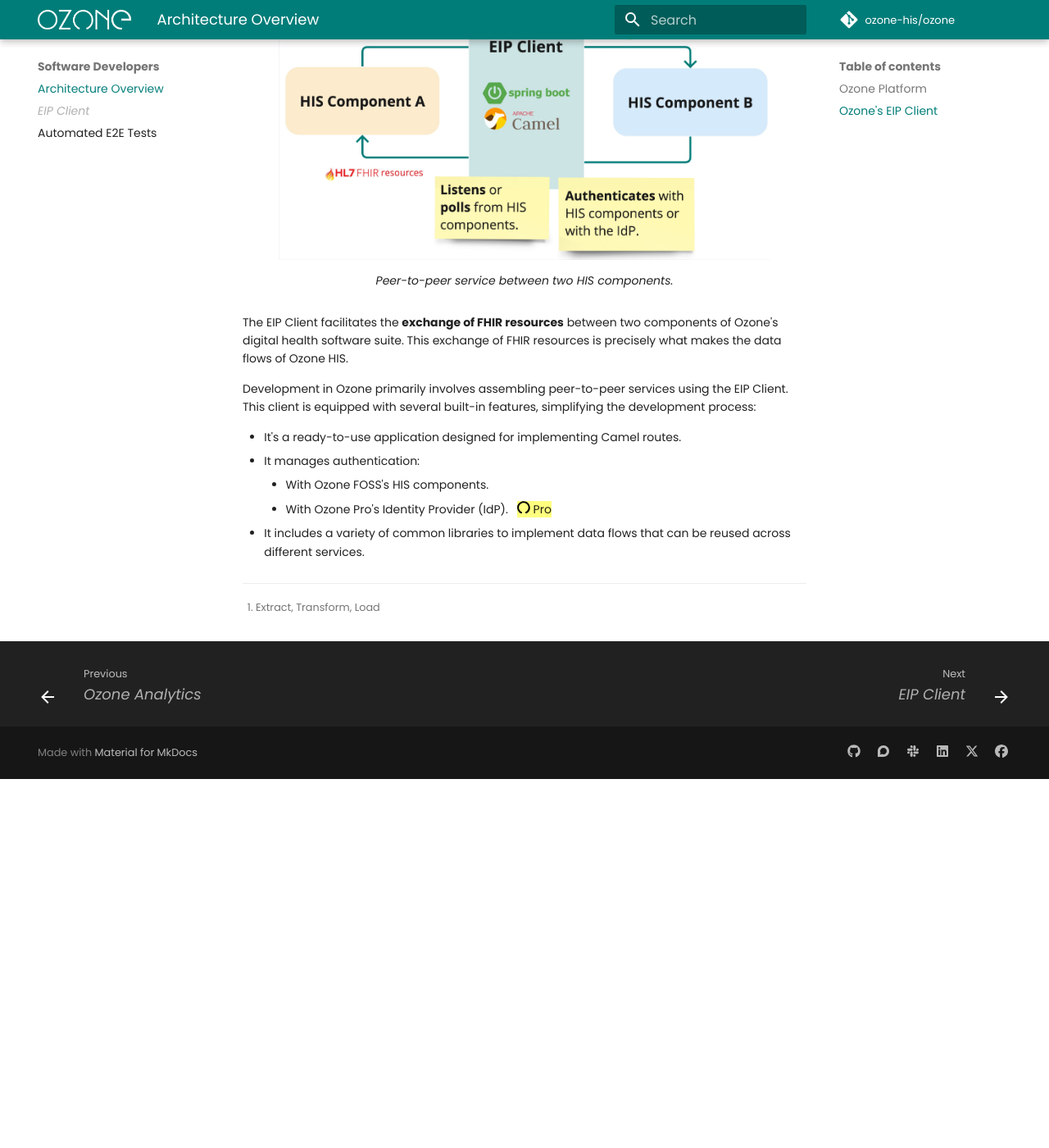
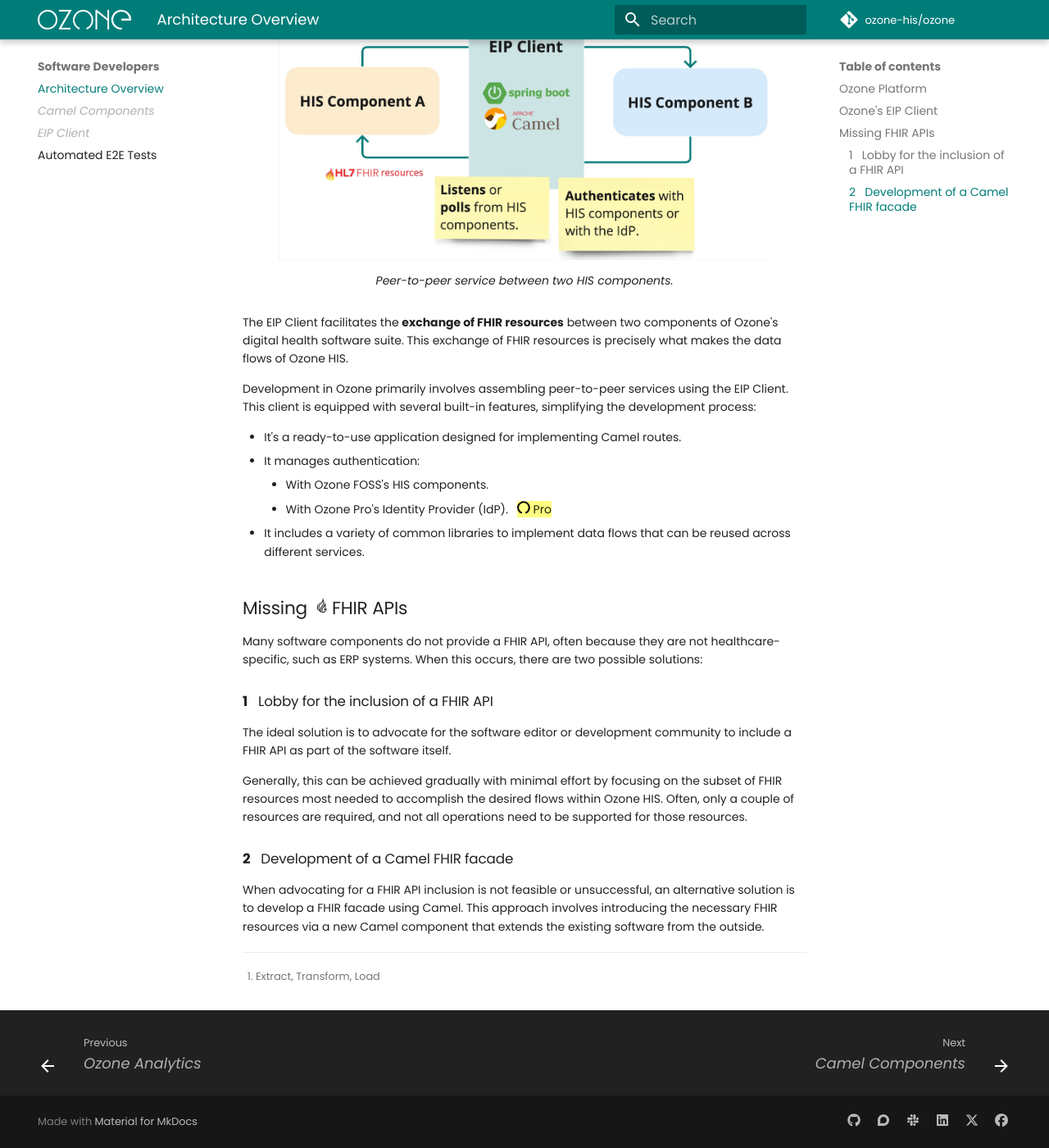
Before and after one commit to ozone-his/ozone-docs, an MkDocs documentation site: the page built from docs/devs/index.md, in a window 1280 px wide and 1400 px high, scrolled down 2016 px. Shown: the whole window at 82% size. Built offline with MkDocs 1.6.1 and Material for MkDocs 9.7.7, drawn with Linux system fonts in a browser that asks for light colours; comment, search, counter and statistics services are not loaded; before the commit the page ends 2966 px from its top, so only the background shows below that.

Commit message:
OZ-361: Missing FHIR APIs strategy and placeholder for Camel components.

```diff
--- a/docs/devs/index.md
+++ b/docs/devs/index.md
@@ -47,3 +47,17 @@
     * With Ozone Pro's Identity Provider (IdP). &nbsp;&nbsp;{==:oz: Pro==}
 
 - It includes a variety of common libraries to implement data flows that can be reused across different services.
+
+## Missing :fhir:FHIR APIs
+
+Many software components do not provide a FHIR API, often because they are not healthcare-specific, such as ERP systems. When this occurs, there are two possible solutions:
+
+### **1** &nbsp; Lobby for the inclusion of a FHIR API
+
+The ideal solution is to advocate for the software editor or development community to include a FHIR API as part of the software itself.
+
+Generally, this can be achieved gradually with minimal effort by focusing on the subset of FHIR resources most needed to accomplish the desired flows within Ozone HIS. Often, only a couple of resources are required, and not all operations need to be supported for those resources.
+
+### **2** &nbsp; Development of a Camel FHIR facade
+
+When advocating for a FHIR API inclusion is not feasible or unsuccessful, an alternative solution is to develop a FHIR facade using Camel. This approach involves introducing the necessary FHIR resources via a new Camel component that extends the existing software from the outside.
--- a/mkdocs.yml
+++ b/mkdocs.yml
@@ -19,6 +19,7 @@
     - "<span style='color:#b0b0b0;font-style:italic'>Ozone Analytics</span>": 'users/analytics.md'
   - Software Developers:
     - Architecture Overview: 'devs/index.md'
+    - "<span style='color:#b0b0b0;font-style:italic'>Camel Components</span>": 'devs/camel-components.md'
     - "<span style='color:#b0b0b0;font-style:italic'>EIP Client</span>": 'devs/eip-client.md'
     - Automated E2E Tests: 'devs/e2e-tests.md'
 theme:
```
Also changed, not shown: docs/create-distro.md (+4 -2 lines), docs/devs/camel-components.md (added, +12 -0 lines), docs/devs/e2e-tests.md (+2 -2 lines), docs/devs/eip-client.md (+5 -0 lines).
